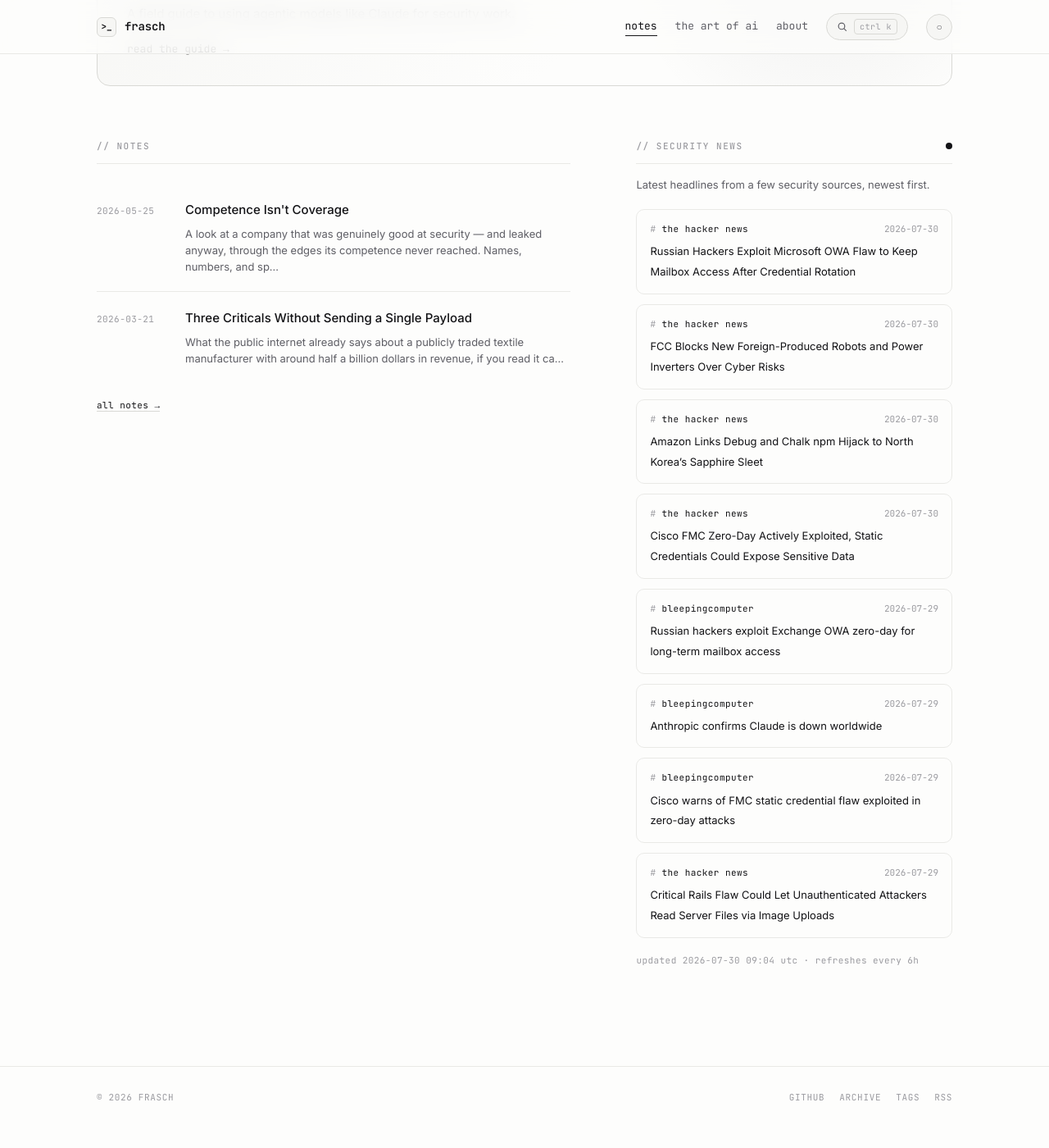
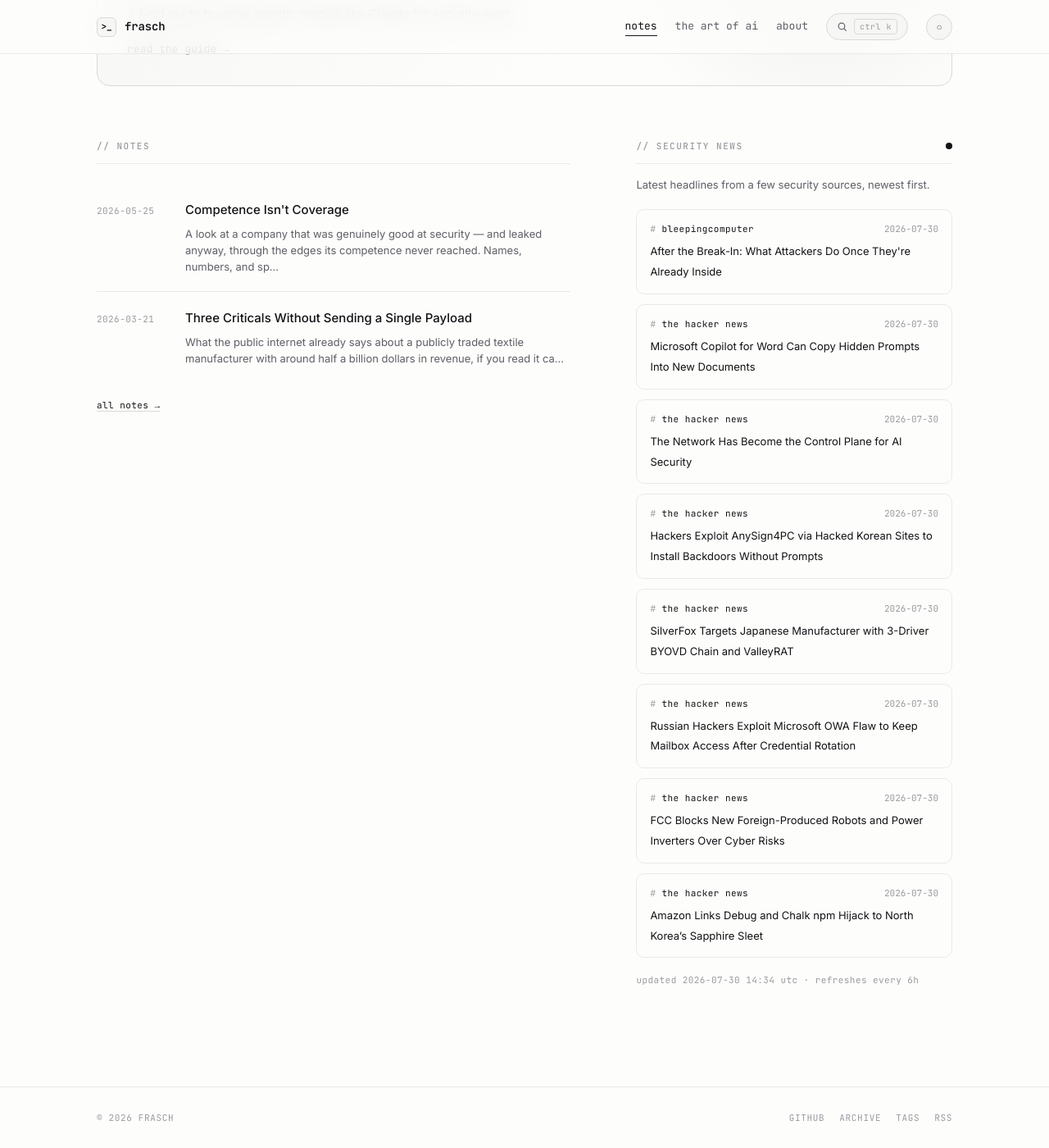
Before and after one commit to whoisfrasch/frasch, a Jekyll site: the page built from index.html, in a window 1280 px wide and 1400 px high, scrolled down 615 px. Shown: the whole window at 82% size. Built offline with Jekyll 4.4.1, drawn with Linux system fonts in a browser that asks for light colours; before the commit the page ends 1990 px from its top, so only the background shows below that.

Commit message:
Refresh security news feed

```diff
--- a/_data/news.json
+++ b/_data/news.json
@@ -1,6 +1,36 @@
 {
-  "updated": "2026-07-30T09:04:52Z",
+  "updated": "2026-07-30T14:34:42Z",
   "items": [
+    {
+      "source": "bleepingcomputer",
+      "title": "After the Break-In: What Attackers Do Once They're Already Inside",
+      "link": "https://www.bleepingcomputer.com/news/security/after-the-break-in-what-attackers-do-once-theyre-already-inside/",
+      "date": "2026-07-30T14:01:11Z"
+    },
+    {
+      "source": "the hacker news",
+      "title": "Microsoft Copilot for Word Can Copy Hidden Prompts Into New Documents",
+      "link": "https://thehackernews.com/2026/07/microsoft-copilot-for-word-can-copy.html",
+      "date": "2026-07-30T11:54:49Z"
+    },
+    {
+      "source": "the hacker news",
+      "title": "The Network Has Become the Control Plane for AI Security",
+      "link": "https://thehackernews.com/2026/07/the-network-has-become-control-plane.html",
+      "date": "2026-07-30T11:32:46Z"
+    },
+    {
+      "source": "the hacker news",
+      "title": "Hackers Exploit AnySign4PC via Hacked Korean Sites to Install Backdoors Without Prompts",
+      "link": "https://thehackernews.com/2026/07/hackers-exploit-anysign4pc-via-hacked.html",
+      "date": "2026-07-30T10:33:15Z"
+    },
+    {
+      "source": "the hacker news",
+      "title": "SilverFox Targets Japanese Manufacturer with 3-Driver BYOVD Chain and ValleyRAT",
+      "link": "https://thehackernews.com/2026/07/silverfox-targets-japanese-manufacturer.html",
+      "date": "2026-07-30T10:32:59Z"
+    },
     {
       "source": "the hacker news",
       "title": "Russian Hackers Exploit Microsoft OWA Flaw to Keep Mailbox Access After Credential Rotation",
@@ -18,36 +48,6 @@
       "title": "Amazon Links Debug and Chalk npm Hijack to North Korea’s Sapphire Sleet",
       "link": "https://thehackernews.com/2026/07/amazon-links-debug-and-chalk-npm-hijack.html",
       "date": "2026-07-30T06:05:17Z"
-    },
-    {
-      "source": "the hacker news",
-      "title": "Cisco FMC Zero-Day Actively Exploited, Static Credentials Could Expose Sensitive Data",
-      "link": "https://thehackernews.com/2026/07/cisco-fmc-zero-day-actively-exploited.html",
-      "date": "2026-07-30T05:08:39Z"
-    },
-    {
-      "source": "bleepingcomputer",
-      "title": "Russian hackers exploit Exchange OWA zero-day for long-term mailbox access",
-      "link": "https://www.bleepingcomputer.com/news/security/russian-hackers-exploit-exchange-owa-zero-day-for-long-term-mailbox-access/",
-      "date": "2026-07-29T23:44:07Z"
-    },
-    {
-      "source": "bleepingcomputer",
-      "title": "Anthropic confirms Claude is down worldwide",
-      "link": "https://www.bleepingcomputer.com/news/artificial-intelligence/anthropic-confirms-claude-is-down-worldwide/",
-      "date": "2026-07-29T21:39:29Z"
-    },
-    {
-      "source": "bleepingcomputer",
-      "title": "Cisco warns of FMC static credential flaw exploited in zero-day attacks",
-      "link": "https://www.bleepingcomputer.com/news/security/cisco-warns-of-fmc-static-credential-flaw-exploited-in-zero-day-attacks/",
-      "date": "2026-07-29T21:35:40Z"
-    },
-    {
-      "source": "the hacker news",
-      "title": "Critical Rails Flaw Could Let Unauthenticated Attackers Read Server Files via Image Uploads",
-      "link": "https://thehackernews.com/2026/07/critical-rails-flaw-could-let.html",
-      "date": "2026-07-29T18:10:00Z"
     }
   ]
 }
```
